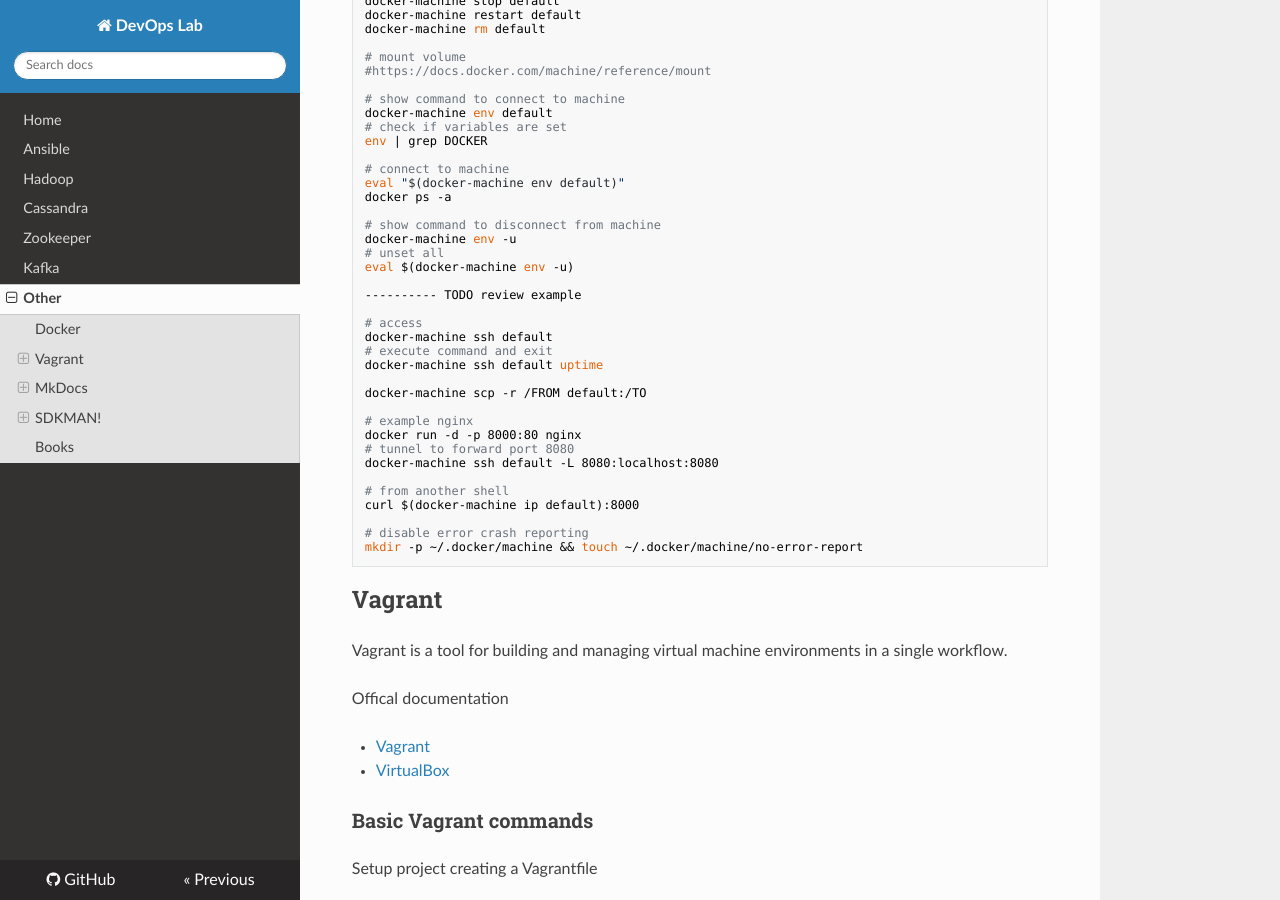
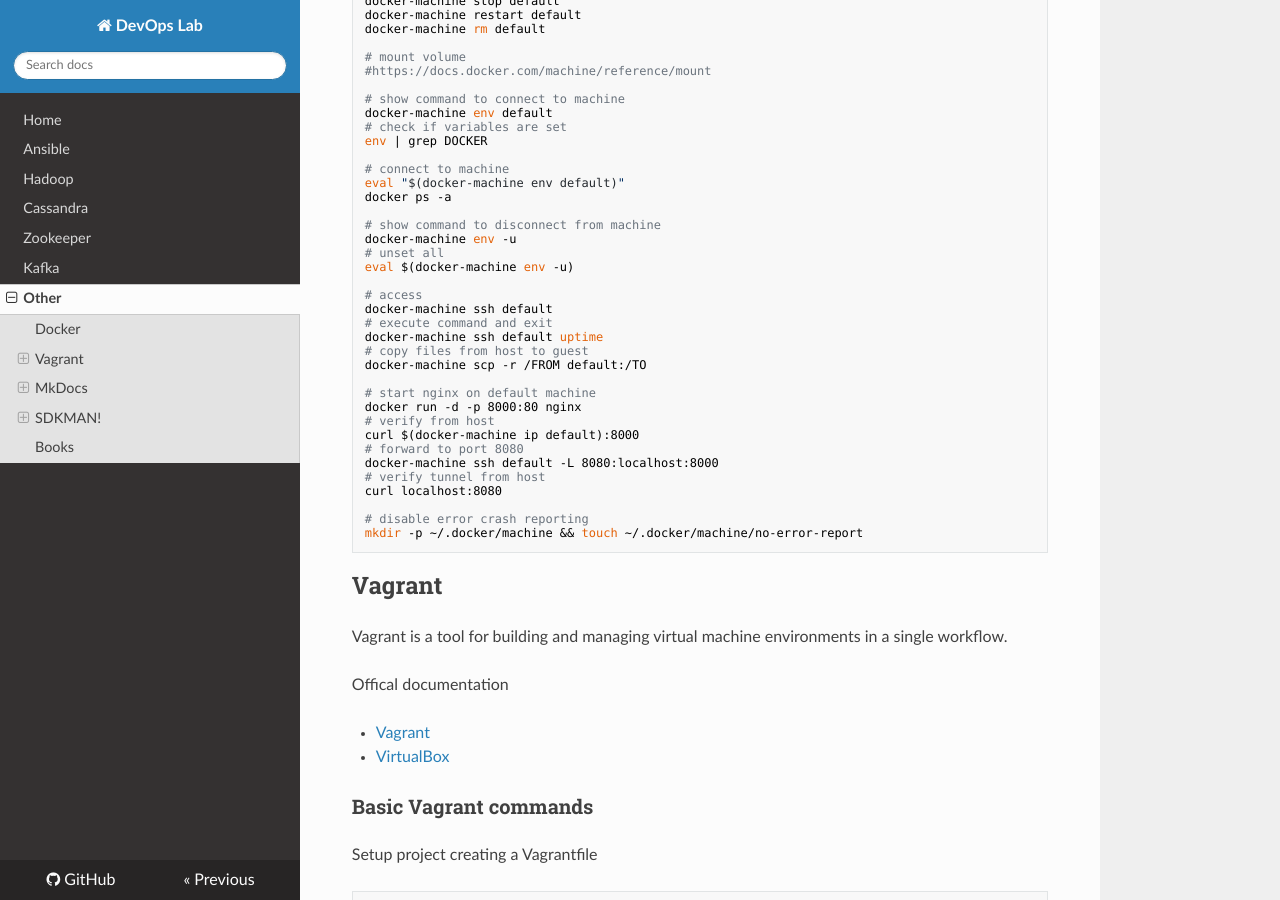
Before and after one commit to niqdev/devops, an MkDocs documentation site: the page built from docs/other.md, in a window 1280 px wide and 900 px high, scrolled down 1163 px. Built offline with MkDocs 1.6.1, drawn with Linux system fonts in a browser that asks for light colours; nearby versions of some CDN libraries; old or Windows-style settings are respelled for this version of MkDocs.

Commit message:
doc: update docker machine

```diff
--- a/docs/other.md
+++ b/docs/other.md
@@ -77,22 +77,21 @@ docker-machine env -u
 # unset all
 eval $(docker-machine env -u)
 
----------- TODO review example
-
 # access
 docker-machine ssh default
 # execute command and exit
 docker-machine ssh default uptime
-
+# copy files from host to guest
 docker-machine scp -r /FROM default:/TO
 
-# example nginx
+# start nginx on default machine
 docker run -d -p 8000:80 nginx
-# tunnel to forward port 8080
-docker-machine ssh default -L 8080:localhost:8080
-
-# from another shell
+# verify from host
 curl $(docker-machine ip default):8000
+# forward to port 8080
+docker-machine ssh default -L 8080:localhost:8000
+# verify tunnel from host
+curl localhost:8080
 
 # disable error crash reporting
 mkdir -p ~/.docker/machine && touch ~/.docker/machine/no-error-report
```
